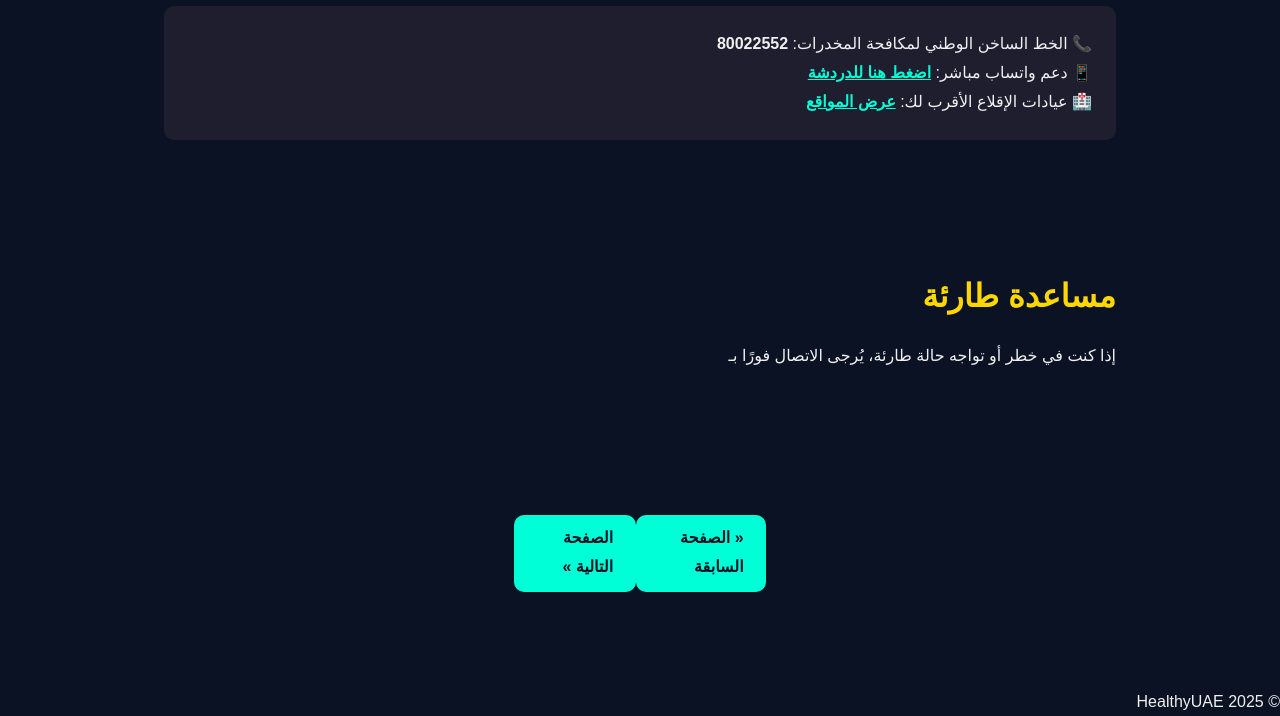
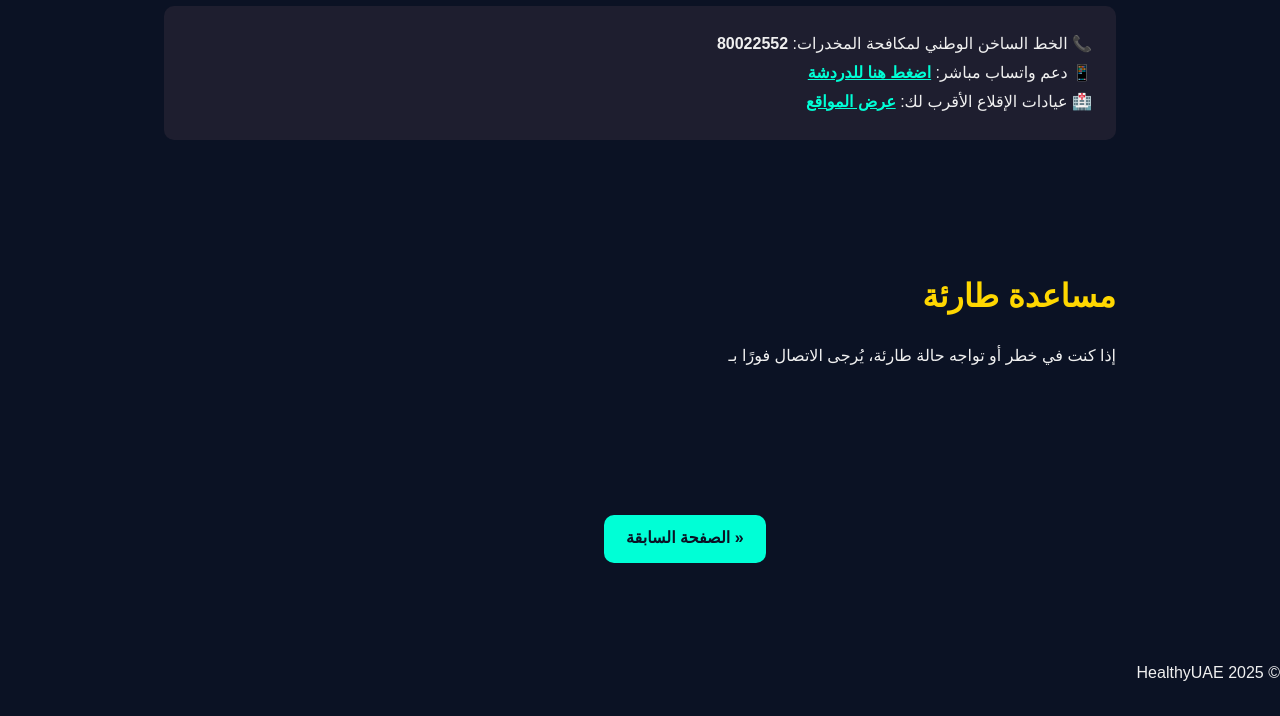
Before and after one commit to Hamza-Abdelrahman/UAE-AntiSmoking-Websit.e, a plain HTML site: page index4.html in a window 1280 px wide. Shown: the part 458-1174 px from the top of the page. After the commit the page ends 1146 px from the top, so only its background shows below. Drawn offline with nearby package versions, Linux system fonts and the light colour scheme.

Commit message:
Update index4.html

```diff
--- a/index4.html
+++ b/index4.html
@@ -43,7 +43,6 @@
 
 <section class="navigation-buttons">
   <a href="index3.html" class="btn" data-lang="back">« الصفحة السابقة</a>
-  <a href="index1.html" class="btn" data-lang="next">العودة للرئيسية »</a>
 </section>
 
 <footer><p>&copy; 2025 HealthyUAE</p></footer>
```
